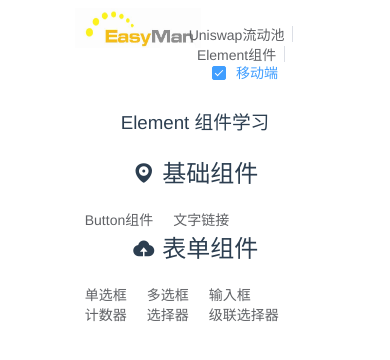
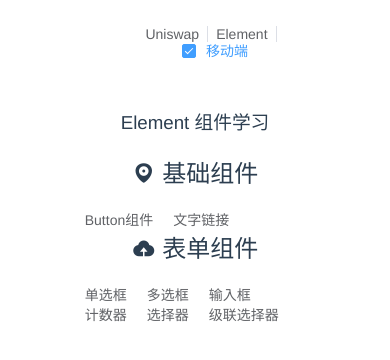
Before and after one commit to durongzheng/el-study, a Vue app: page /Animations in a window 390 px wide. Both pictures are taken after a click on the label "移动端". Shown: the top 360 px of the page. Built offline with nearby package versions, Linux system fonts and the light colour scheme.

Commit message:
modify mobile.

```diff
--- a/src/App.vue
+++ b/src/App.vue
@@ -4,24 +4,33 @@
       <el-container id="app">
         <el-header>
           <el-row>
-            <el-col :span="6">
+            <el-col v-if="!mobile" :span="6">
               <router-link to="/" tag="span">
                 <div class="logo">
                   <img src="../static/img/easyman.png">
                 </div>
               </router-link>
             </el-col>
-            <el-col :span="18">
+            <el-col v-if="!mobile" :span="18">
               <ul>
                 <li class="navbar">
-                  <el-link :underline="false" @click="uniswapAccounts">Uniswap流动池</el-link>
+                  <el-link :underline="false" @click="uniswapAccounts">Uniswap</el-link>
+                  <el-divider direction="vertical"></el-divider>
+                  <el-link :underline="false" @click="home">Element</el-link>
+                  <el-divider direction="vertical"></el-divider>
+                  <el-checkbox v-model="mobile" @click="mobileMode">移动端</el-checkbox>
                 </li>
-                <el-divider direction="vertical"></el-divider>
+              </ul>
+            </el-col>
+            <el-col v-else :span="24">
+              <ul>
                 <li class="navbar">
-                  <el-link :underline="false" @click="home">Element组件</el-link>
+                  <el-link :underline="false" @click="uniswapAccounts">Uniswap</el-link>
+                  <el-divider direction="vertical"></el-divider>
+                  <el-link :underline="false" @click="home">Element</el-link>
+                  <el-divider direction="vertical"></el-divider>
+                  <el-checkbox v-model="mobile" @click="mobileMode">移动端</el-checkbox>
                 </li>
-                <el-divider direction="vertical"></el-divider>
-                <el-checkbox v-model="mobile" @click="mobileMode">移动端</el-checkbox>
               </ul>
             </el-col>
           </el-row>
```
